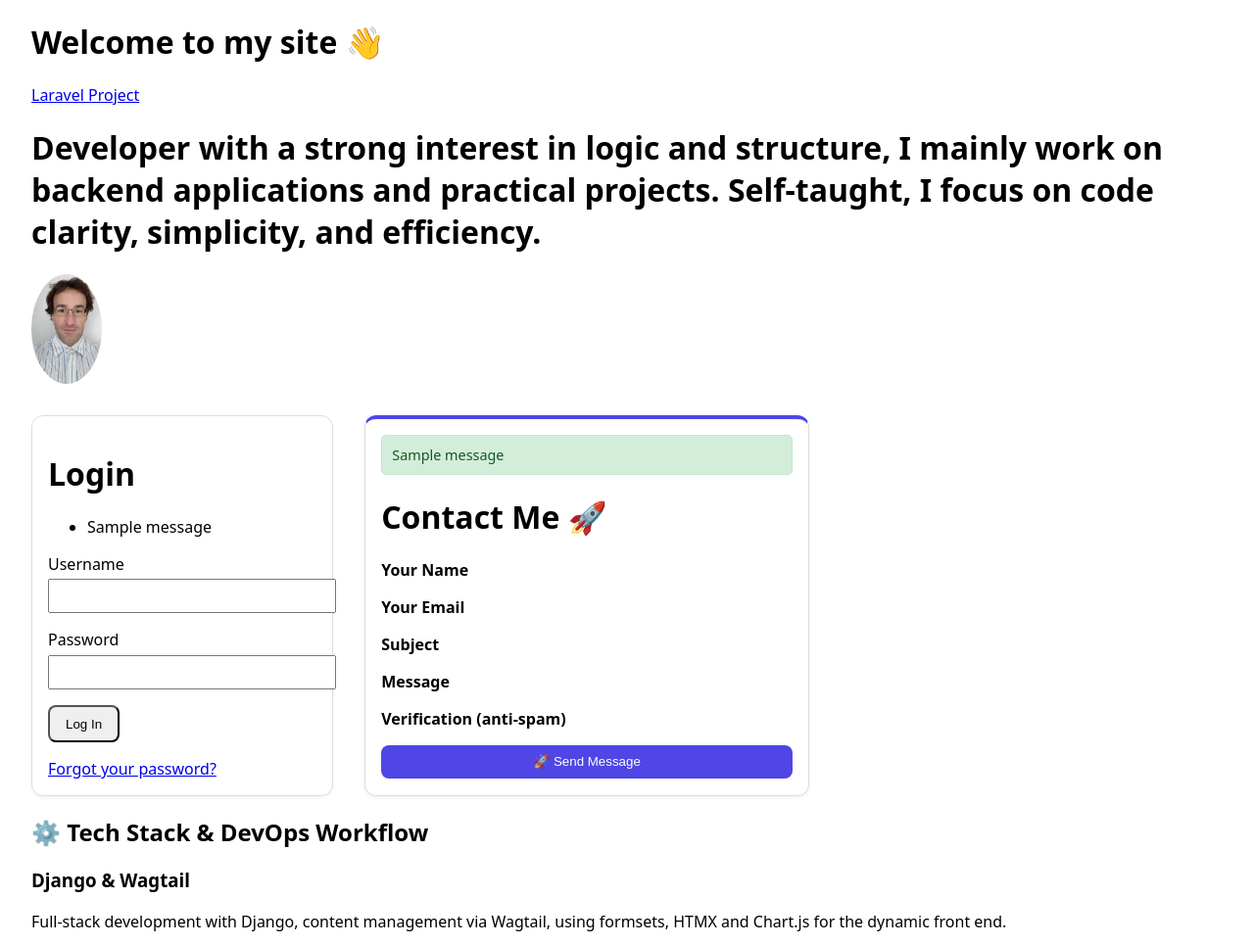
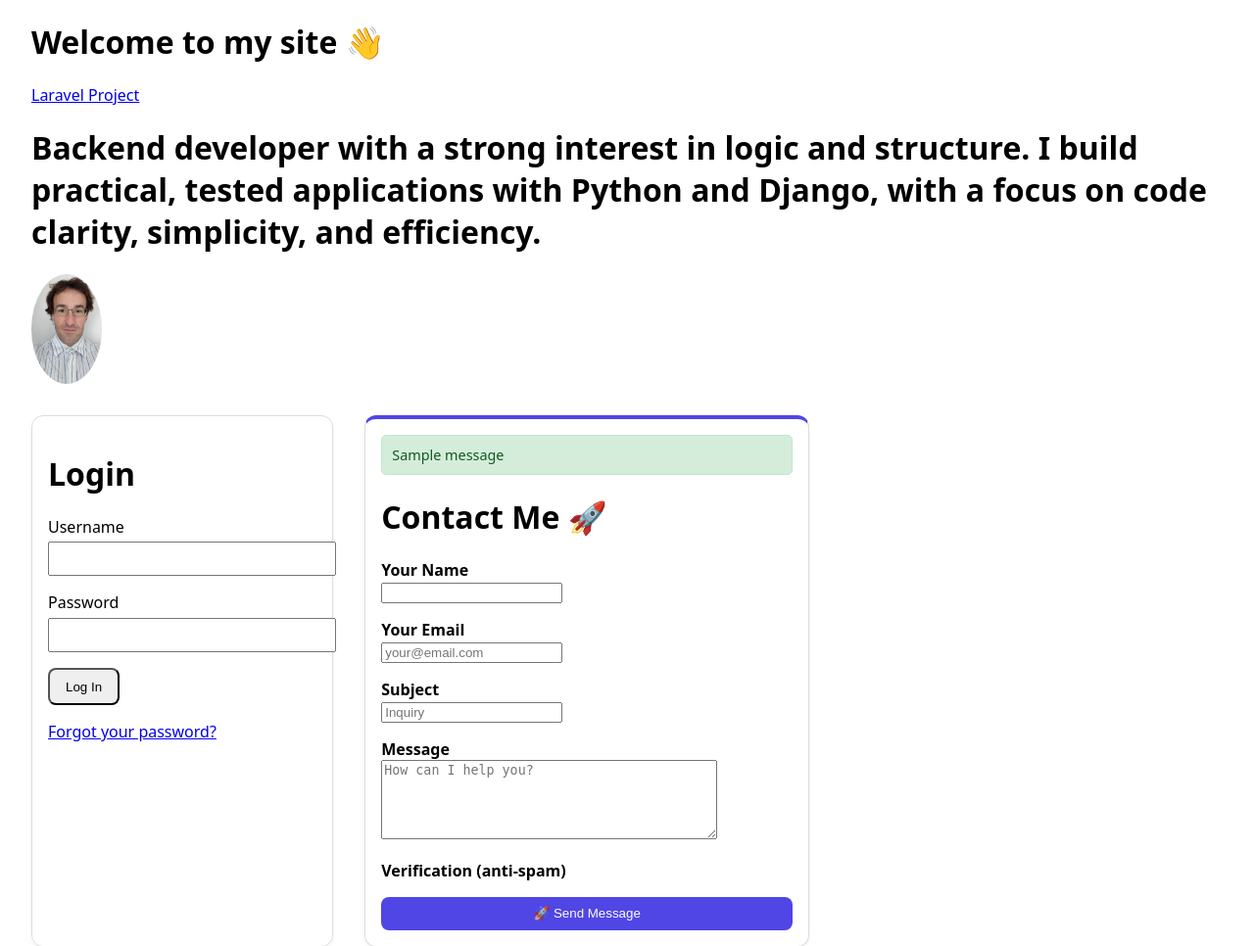
Before and after one commit to Mountainbluesun/Custom-Django-Prototype, a Django app: page /users/login/ in a window 1280 px wide. Shown: the part 171-1137 px from the top of the page at 98% size. Run offline with Django 5.2, Linux system fonts and the light colour scheme; tables that the repository leaves empty hold one stand-in row (values such as "Sample post"); one stand-in notice (Sample message) is shown; parts of the project's set-up code (start-up, migrations or seed data) failed here and were passed over.

Commit message:
fix: login page contact form, error message and duplicated messages
Also update the headline on the login page.

```diff
--- a/src/templates/base.html
+++ b/src/templates/base.html
@@ -108,15 +108,6 @@ nav .links a:hover, nav .session a:hover {
 </script>
 
 <body>
-{% if messages %}
-  <div class="messages">
-    {% for message in messages %}
-      <div class="alert alert-{{ message.tags }}">
-        {{ message }}
-      </div>
-    {% endfor %}
-  </div>
-{% endif %}
 
 <header>
   <strong>📦 Stock Manager</strong>
--- a/src/templates/users/login.html
+++ b/src/templates/users/login.html
@@ -8,8 +8,8 @@
 {% block content %}
 <h1>Welcome to my site 👋</h1>
 <a href="/projets/laravel/">Laravel Project</a>
-<h1> Developer with a strong interest in logic and structure, I mainly work on backend applications and practical projects.
-Self-taught, I focus on code clarity, simplicity, and efficiency.</h1>
+<h1>Backend developer with a strong interest in logic and structure.
+    I build practical, tested applications with Python and Django, with a focus on code clarity, simplicity, and efficiency.</h1>
 
 <div style="display:flex; align-items:center; gap:1rem; margin-bottom:1rem;">
   <img
@@ -25,12 +25,11 @@ Self-taught, I focus on code clarity, simplicity, and efficiency.</h1>
 <div style="display: flex; gap: 2rem; flex-wrap: wrap;">
   <div class="card" style="max-width:420px">
     <h1>Login</h1>
-
-    {% if messages %}
-      <ul class="messages">
-        {% for m in messages %}<li>{{ m }}</li>{% endfor %}
-      </ul>
-    {% endif %}
+      {% if form.non_field_errors %}
+      <div style="color: #b91c1c; margin-bottom: 1rem;">
+        {{ form.non_field_errors }}
+      </div>
+      {% endif %}
 
     <form method="post">
       {% csrf_token %}
--- a/src/users/urls.py
+++ b/src/users/urls.py
@@ -7,17 +7,15 @@ app_name = "users"
 
 urlpatterns = [
     # Authentication
-    path("login/", auth_views.LoginView.as_view(template_name="users/login.html"), name="login"),
-    path("logout/", auth_views.LogoutView.as_view(next_page=reverse_lazy("users:login")), name="logout"),
+    path("login/", views.LoginPageView.as_view(), name="login"),
+    path("logout/",auth_views.LogoutView.as_view(next_page=reverse_lazy("users:login")),name="logout",),
     path("login/debug/", views.login_debug_view, name="login_debug"),
     path("debug-auth/", views.debug_auth, name="debug_auth"),
-
     # User management (to implement or comment out in the templates)
     path("", views.user_list, name="list"),
     path("create/", views.user_create, name="create"),
     path("<int:pk>/edit/", views.user_edit, name="edit"),
     path("<int:pk>/delete/", views.user_delete, name="delete"),
-
     # Password reset
     path(
         "password_reset/",
--- a/src/users/views.py
+++ b/src/users/views.py
@@ -5,6 +5,7 @@ from django.shortcuts import render, redirect
 from django.urls import reverse
 from django.contrib import messages
 from django.contrib.auth import authenticate, login
+from django.contrib.auth.views import LoginView
 from django.contrib.auth.hashers import check_password
 
 from core.auth_decorators import login_required, admin_required
@@ -15,6 +16,15 @@ from . import service
 from .service import list_users
 
 # ---------------- LOGIN / LOGOUT ----------------
+class LoginPageView(LoginView):
+    """Login page that also shows the contact form."""
+    template_name = "users/login.html"
+
+    def get_context_data(self, **kwargs):
+        context = super().get_context_data(**kwargs)
+        context["contact_form"] = ContactForm()
+        return context
+
 
 def login_view(request):
     if request.method == "POST":
```
Also changed, not shown: tests/test_login_page.py (added, +100 -0 lines).
